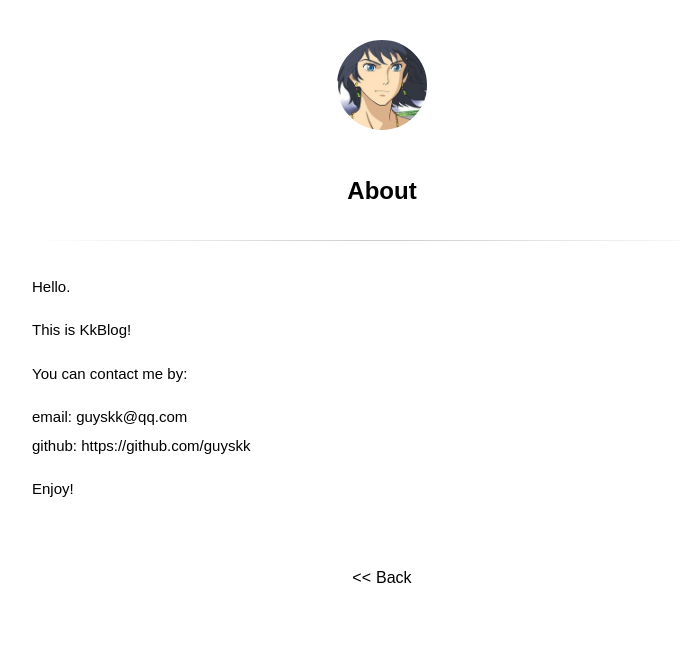
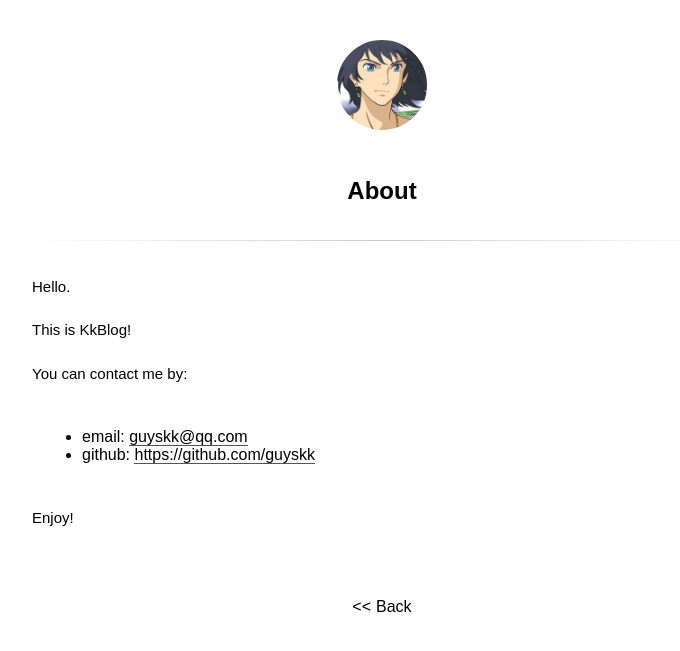
Before and after one commit to guyskk/guyskk.github.io, a Jekyll site: the page built from about.md, in a window 1280 px wide. Shown: the top 651 px of the page, without its empty margins (258-938 px from the left). Built offline with Jekyll 4.4.1, drawn with Linux system fonts in a browser that asks for light colours; some web fonts are replaced; part of the change alters nothing that is shown.

```diff
--- a/about.md
+++ b/about.md
@@ -9,8 +9,8 @@ This is KkBlog!
 
 You can contact me by:
 
-email: guyskk@qq.com
-github: https://github.com/guyskk
+- email: [guyskk@qq.com](guyskk@qq.com)
+- github: [https://github.com/guyskk](https://github.com/guyskk)
 
 
 Enjoy!
```
